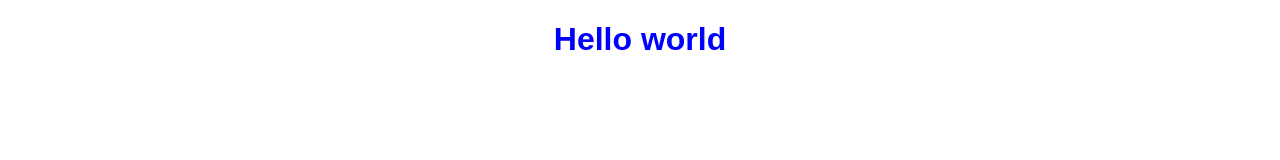
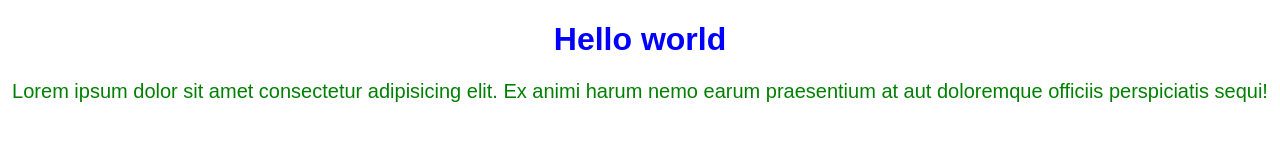
Before and after one commit to ausaaf-rh/local-repo, a plain HTML site: page index.html in a window 1280 px wide. Drawn offline with Linux system fonts and the light colour scheme.

Commit message:
adding paragraph

```diff
--- a/index.html
+++ b/index.html
@@ -11,8 +11,18 @@
         text-align: center;
         font-family: Arial, sans-serif;
     }
+    p{
+        color: green;
+        font-size: 20px;
+        text-align: center;
+        font-family: Arial, sans-serif;
+    }
 </style>
 <body>
     <h1>Hello world</h1>
+    <p>Lorem ipsum dolor sit amet consectetur adipisicing elit. Ex animi harum nemo earum praesentium at aut doloremque officiis perspiciatis sequi!</p>
+
+
+
 </body>
 </html>
```
